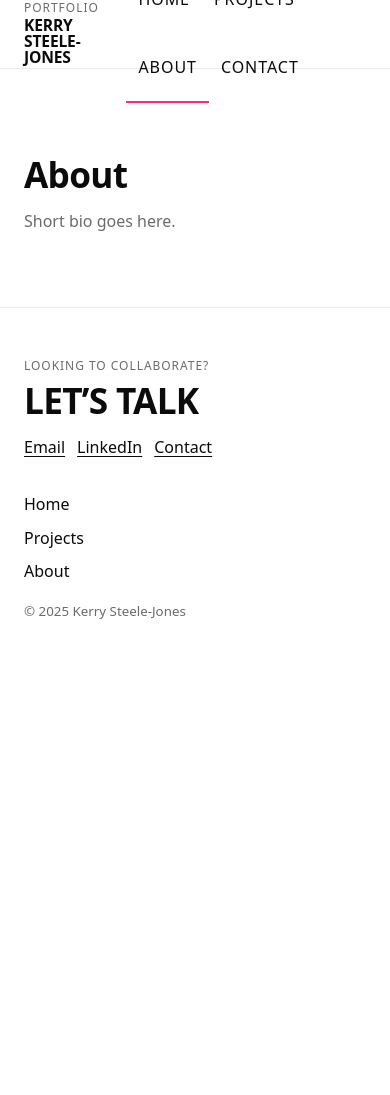
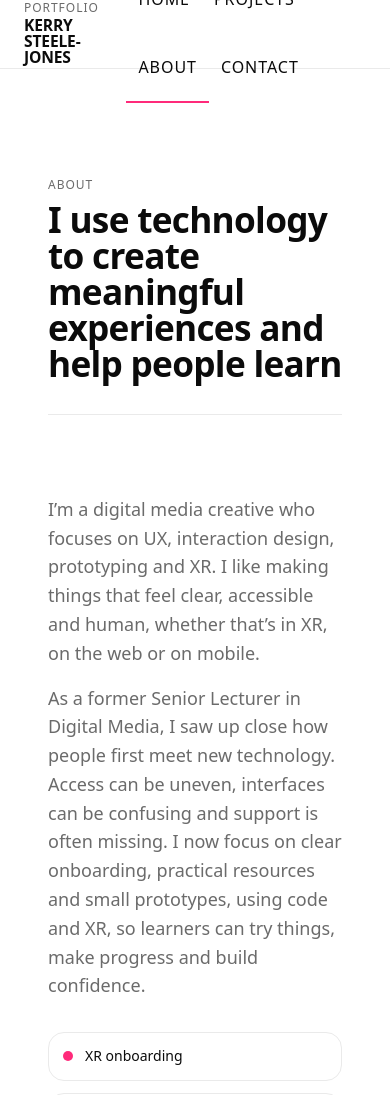
Before and after one commit to KerrySteele-Jones/react-bootcamp-project, a React (Vite) app: page /about in a window 390 px wide. Shown: the top 1095 px of the page. Before the commit the page ends 844 px from the top, so only its background shows below. Built offline with nearby package versions, Linux system fonts and the light colour scheme.

Commit message:
About me page content added. With link to downloadable CV.

```diff
--- a/src/index.css
+++ b/src/index.css
@@ -585,3 +585,232 @@ textarea:focus-visible {
   .card-media img,
   .card .btn .arrow { transition: none; transform: none; }
 }
+
+/* Page header */
+.page-header {
+  padding: calc(var(--space-7) - 6px) 0 var(--space-6);
+  border-bottom: 1px solid var(--rule);
+  margin-bottom: var(--space-6);
+}
+
+.page-eyebrow {
+  text-transform: uppercase;
+  letter-spacing: 0.08em;
+  font-size: var(--font-size-xs);
+  color: var(--muted);
+  margin: 0 0 var(--space-2);
+}
+
+.page-title {
+  margin: 0;
+  font-size: clamp(var(--display-min), var(--display-fluid), var(--display-max));
+  line-height: 1.02;
+  letter-spacing: -0.02em;
+  font-weight: 800;
+}
+
+/* About hero split */
+.about-hero {
+  display: grid;
+  grid-template-columns: 1fr;
+  gap: var(--space-6);
+  padding: var(--space-7) 0;
+  align-items: start;
+}
+
+@media (min-width: 900px) {
+  .about-hero {
+    grid-template-columns: 1.1fr 1fr; /* text | media */
+  }
+}
+
+.about-lede {
+  display: grid;
+  gap: var(--space-4);
+  max-width: 68ch;
+}
+
+.about-lede p {
+  margin: 0;
+  font-size: var(--font-size-lg);
+  color: var(--muted);
+}
+
+/* Portraits */
+.about-media {
+  display: grid;
+  gap: var(--space-5);
+  justify-items: center;
+}
+
+.portrait-emoji {
+  width: 160px;
+  height: 160px;
+  border: 1px solid var(--rule);
+  border-radius: 50%;
+  overflow: hidden;
+  background: #f7f7f7;
+  box-shadow: var(--shadow-1);
+}
+
+.portrait-photo {
+  width: min(420px, 100%);
+  aspect-ratio: 3 / 4;
+  border: 1px solid var(--rule);
+  border-radius: var(--radius-2);
+  overflow: hidden;
+  background: #f2f2f2;
+  box-shadow: var(--shadow-1);
+}
+
+.portrait-emoji img,
+.portrait-photo img {
+  width: 100%;
+  height: 100%;
+  object-fit: cover;
+}
+
+/* Highlights */
+.highlights {
+  display: grid;
+  gap: var(--space-3);
+  grid-template-columns: 1fr;
+  margin-top: var(--space-4);
+}
+
+@media (min-width: 640px) {
+  .highlights { grid-template-columns: repeat(2, 1fr); }
+}
+
+.highlight {
+  display: flex;
+  align-items: center;
+  gap: var(--space-3);
+  padding: 12px 14px;
+  border: 1px solid var(--rule);
+  border-radius: var(--radius-2);
+  background: var(--bg);
+}
+
+.highlight-dot {
+  width: 10px;
+  height: 10px;
+  border-radius: 50%;
+  background: var(--accent);
+  flex-shrink: 0;
+}
+
+.highlight span {
+  font-size: var(--font-size-sm);
+}
+
+/* Approach section */
+.about-approach {
+  border-top: 1px solid var(--rule);
+  padding: var(--space-7) 0;
+}
+
+.about-approach h2 {
+  margin: 0 0 var(--space-3);
+  font-size: var(--font-size-3xl);
+  letter-spacing: -0.01em;
+}
+
+.about-approach p {
+  margin: 0;
+  color: var(--muted);
+  max-width: 70ch;
+  font-size: var(--font-size-lg);
+}
+
+/* Button row */
+.btn-row {
+  display: flex;
+  flex-wrap: wrap;
+  gap: var(--space-3);
+  margin-top: var(--space-5);
+}
+/* ===== Filters ===== */
+.filters {
+  display: grid;
+  gap: var(--space-4);
+  align-items: start;
+  margin-bottom: var(--space-4);
+}
+
+@media (min-width: 760px) {
+  .filters {
+    grid-template-columns: 1fr auto;
+  }
+}
+
+/* search */
+.search input[type="search"] {
+  width: 100%;
+  padding: 12px 14px;
+  border: 1px solid var(--rule);
+  border-radius: var(--radius-1);
+  background: var(--bg);
+  color: var(--fg);
+  font-size: var(--font-size-base);
+}
+.search input[type="search"]:focus-visible {
+  outline: 2px solid var(--accent);
+  outline-offset: 2px;
+  border-color: var(--accent);
+}
+
+/* tags */
+.tags {
+  display: flex;
+  flex-wrap: wrap;
+  gap: 8px;
+}
+
+/* pill buttons */
+.tag {
+  border: 1px solid var(--rule);
+  background: #fff;
+  color: var(--fg);
+  padding: 6px 10px;
+  border-radius: 999px;
+  font-size: var(--font-size-sm);
+  cursor: pointer;
+  transition: background-color .15s ease, color .15s ease, border-color .15s ease;
+}
+
+.tag:hover { border-color: var(--accent); }
+
+.tag.is-active {
+  background: var(--accent);
+  border-color: var(--accent);
+  color: #fff;
+}
+
+.tag:focus-visible {
+  outline: 2px solid var(--accent);
+  outline-offset: 2px;
+}
+
+/* reset chip */
+.tag.reset {
+  background: #fff;
+  color: var(--muted);
+}
+
+/* empty state */
+.empty {
+  border: 1px dashed var(--rule);
+  border-radius: var(--radius-2);
+  padding: var(--space-6);
+  text-align: center;
+}
+
+/* hide-only-for-visual (screen-reader text) */
+.visually-hidden {
+  position: absolute !important;
+  width: 1px; height: 1px;
+  padding: 0; margin: -1px;
+  overflow: hidden; clip: rect(0 0 0 0);
+  white-space: nowrap; border: 0;
+}
--- a/src/pages/AboutPage.jsx
+++ b/src/pages/AboutPage.jsx
@@ -1,8 +1,66 @@
+import React from "react";
+
 export default function AboutPage() {
   return (
-    <section style={{ padding: "56px 0" }}>
-     <h1 className="display-title">About</h1>
-      <p className="muted">Short bio goes here.</p>
-    </section>
+    <main className="container">
+      {/* Page header */}
+      <header className="page-header">
+        <p className="page-eyebrow">About</p>
+        <h1 className="page-title">
+          I use technology to create meaningful experiences and help people learn
+        </h1>
+      </header>
+
+      {/* Hero split */}
+      <section className="about-hero">
+        {/* Left: copy */}
+        <div className="about-lede">
+          <p>
+            I’m a digital media creative who focuses on UX, interaction design, prototyping and XR.
+            I like making things that feel clear, accessible and human, whether that’s in XR,
+            on the web or on mobile.
+          </p>
+
+          <p>
+            As a former Senior Lecturer in Digital Media, I saw up close how people first meet new technology. Access can be uneven, interfaces can be confusing and support is often missing. I now focus on clear onboarding, practical resources and small prototypes, using code and XR, so learners can try things, make progress and build confidence.
+          </p>
+
+          {/* Highlights */}
+          <div className="highlights" role="list">
+            <div className="highlight" role="listitem">
+              <span className="highlight-dot" aria-hidden="true"></span>
+              <span>XR onboarding</span>
+            </div>
+            <div className="highlight" role="listitem">
+              <span className="highlight-dot" aria-hidden="true"></span>
+              <span>Authoring tools</span>
+            </div>
+            <div className="highlight" role="listitem">
+              <span className="highlight-dot" aria-hidden="true"></span>
+              <span>Prototyping methods</span>
+            </div>
+            <div className="highlight" role="listitem">
+              <span className="highlight-dot" aria-hidden="true"></span>
+              <span>AI driven co creation</span>
+            </div>
+          </div>
+
+          {/* Actions */}
+          <div className="btn-row">
+            <a href="/contact" className="btn">Let’s talk</a>
+            <a href="/Kerry_Steele-Jones_CV.pdf" target="_blank" className="btn underline-link">Download CV</a>
+          </div>
+        </div>
+
+        {/* Right: portraits */}
+        <div className="about-media">
+
+
+          <div className="portrait-photo" aria-label="Portrait photo">
+            <img src="/images/kerry-photo.png" alt="Kerry Steele-Jones" />
+          </div>
+        </div>
+      </section>
+    </main>
   );
 }
```
Also changed, not shown: 2 other files (tests, documents, lock files or other folders).
